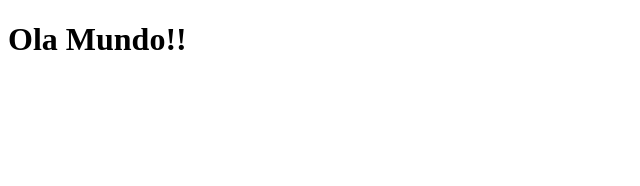
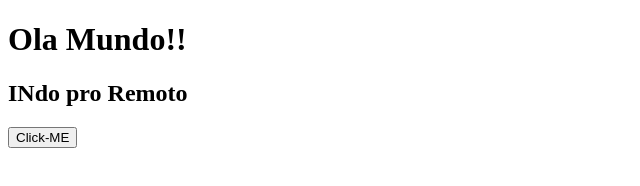
Before and after one commit to Gabrielrpg68/exemplo, a plain HTML site: page index.html in a window 1280 px wide. Shown: the whole page, without its empty margins (0-640 px from the left). Drawn offline with Linux system fonts and the light colour scheme.

Commit message:
incrementando o codigo HTML

```diff
--- a/index.html
+++ b/index.html
@@ -8,5 +8,13 @@
     </head>
     <body>
         <h1>Ola Mundo!!</h1>
+        <h2>INdo pro Remoto</h2>
+        <button onclick="firstCommit ()">Click-ME</button>
+        <script>
+            function firstCommit(){
+                alert("Hello Word");
+            }
+        </script>
     </body>
+
 </html>
```
